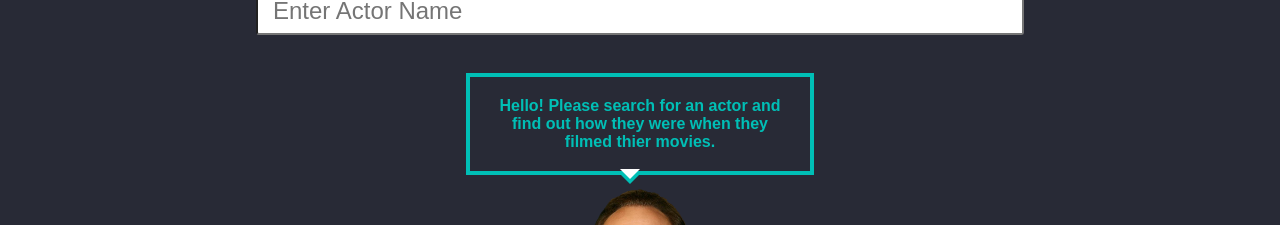
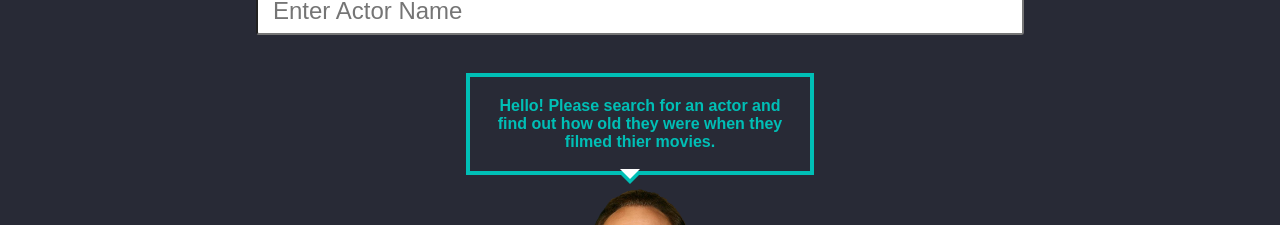
Before and after one commit to JKaram/How-Old-Were-They, a React (Create React App) app: page / in a window 1280 px wide. Shown: the part 129-354 px from the top of the page. Built offline with nearby package versions, Linux system fonts and the light colour scheme.

Commit message:
fix spelling errors

```diff
--- a/src/App.js
+++ b/src/App.js
@@ -52,7 +52,7 @@ function App() {
   const [text, setText] = useState("");
   const [results, setResults] = useState([]);
   const [message, setMessage] = useState(
-    "Hello! Please search for an actor and find out how they were when they filmed thier movies."
+    "Hello! Please search for an actor and find out how old they were when they filmed thier movies."
   );
   const [loading, setLoading] = useState(false);
 
@@ -75,7 +75,7 @@ function App() {
       setLoading(false);
       results.length
         ? setMessage(
-            "Hello!, Please search for an actor and find out how they were when they filmed thier movies!"
+            "Hello! Please search for an actor and find out how old they were when they filmed thier movies."
           )
         : setMessage("Hmm No Results");
     }, 2000);
```
